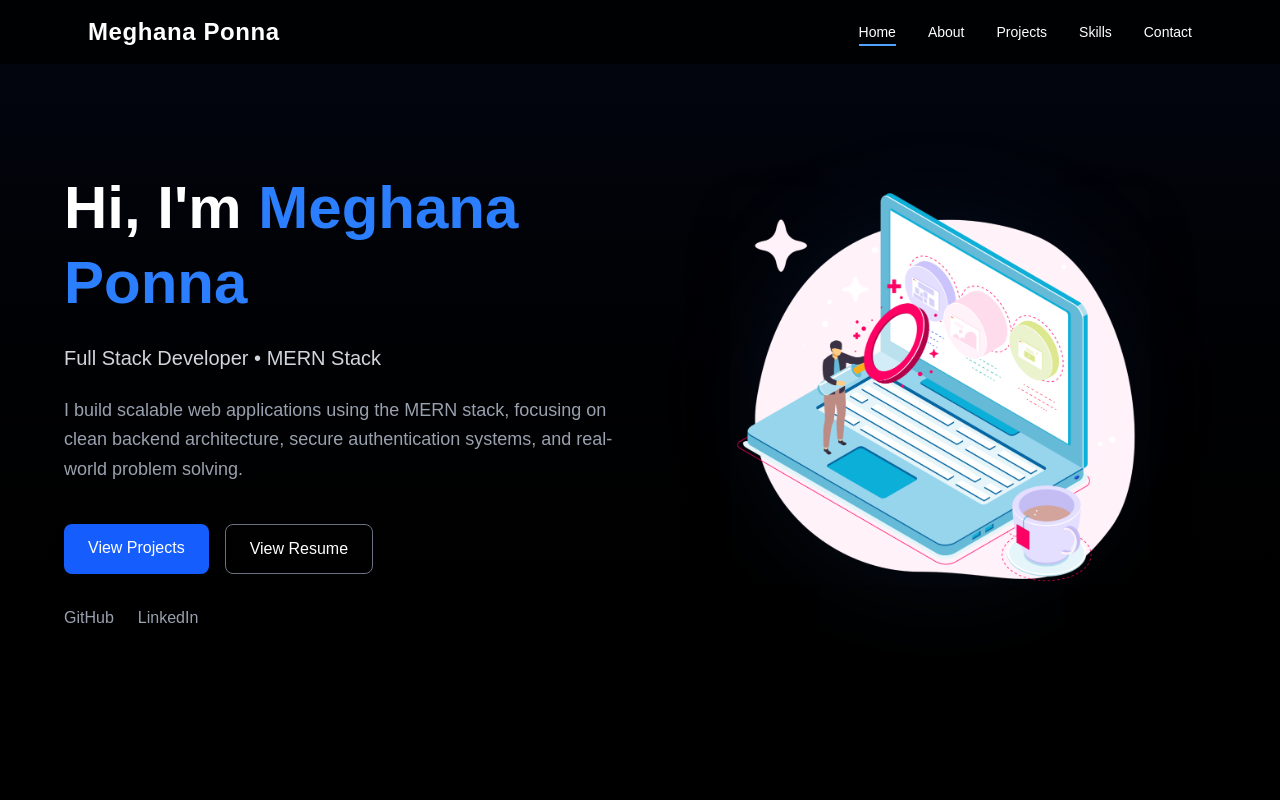
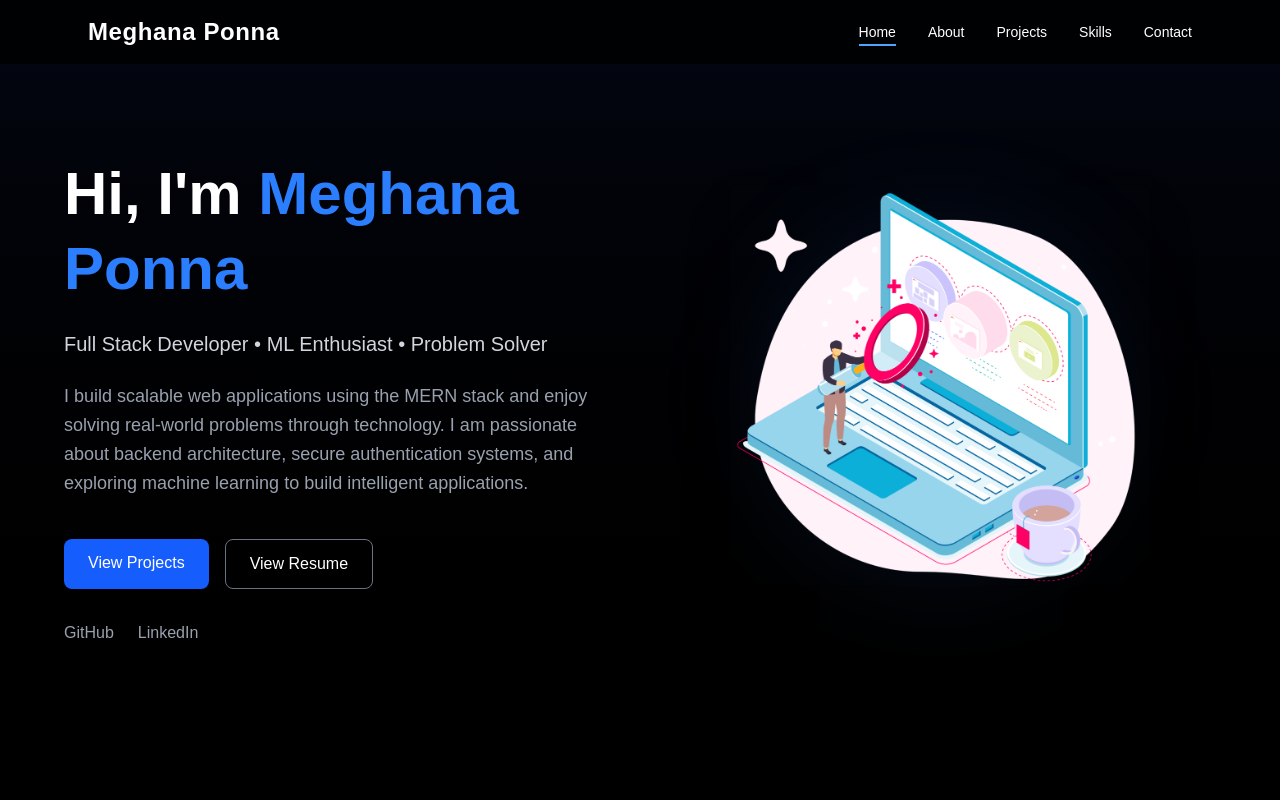
Before and after one commit to MeghanaPonna/meghana-portfolio, a Next.js app: page / in a window 1280 px wide. Shown: the top 800 px of the page. Built offline with nearby package versions, Linux system fonts and the light colour scheme.

Commit message:
Refactor Hero component to enhance introduction and project description with updated text and improved layout

```diff
--- a/components/Hero.tsx
+++ b/components/Hero.tsx
@@ -403,7 +403,7 @@ export default function Hero() {
           className="flex flex-col"
         >
 
-          <motion.h1
+          {/* <motion.h1
             variants={item}
             className="text-4xl sm:text-5xl md:text-6xl font-bold leading-tight"
           >
@@ -425,6 +425,31 @@ export default function Hero() {
             I build scalable web applications using the MERN stack,
             focusing on clean backend architecture, secure authentication
             systems, and real-world problem solving.
+          </motion.p> */}
+
+          <motion.h1
+            variants={item}
+            className="text-4xl sm:text-5xl md:text-6xl font-bold leading-tight"
+          >
+            Hi, I'm
+            <span className="text-blue-500"> Meghana Ponna</span>
+          </motion.h1>
+
+          <motion.p
+            variants={item}
+            className="mt-6 text-lg md:text-xl text-gray-300"
+          >
+            Full Stack Developer • ML Enthusiast • Problem Solver
+          </motion.p>
+
+          <motion.p
+            variants={item}
+            className="mt-6 max-w-xl text-gray-400 text-base md:text-lg leading-relaxed"
+          >
+            I build scalable web applications using the MERN stack and enjoy solving
+            real-world problems through technology. I am passionate about backend
+            architecture, secure authentication systems, and exploring machine learning
+            to build intelligent applications.
           </motion.p>
 
           {/* Buttons */}
```
